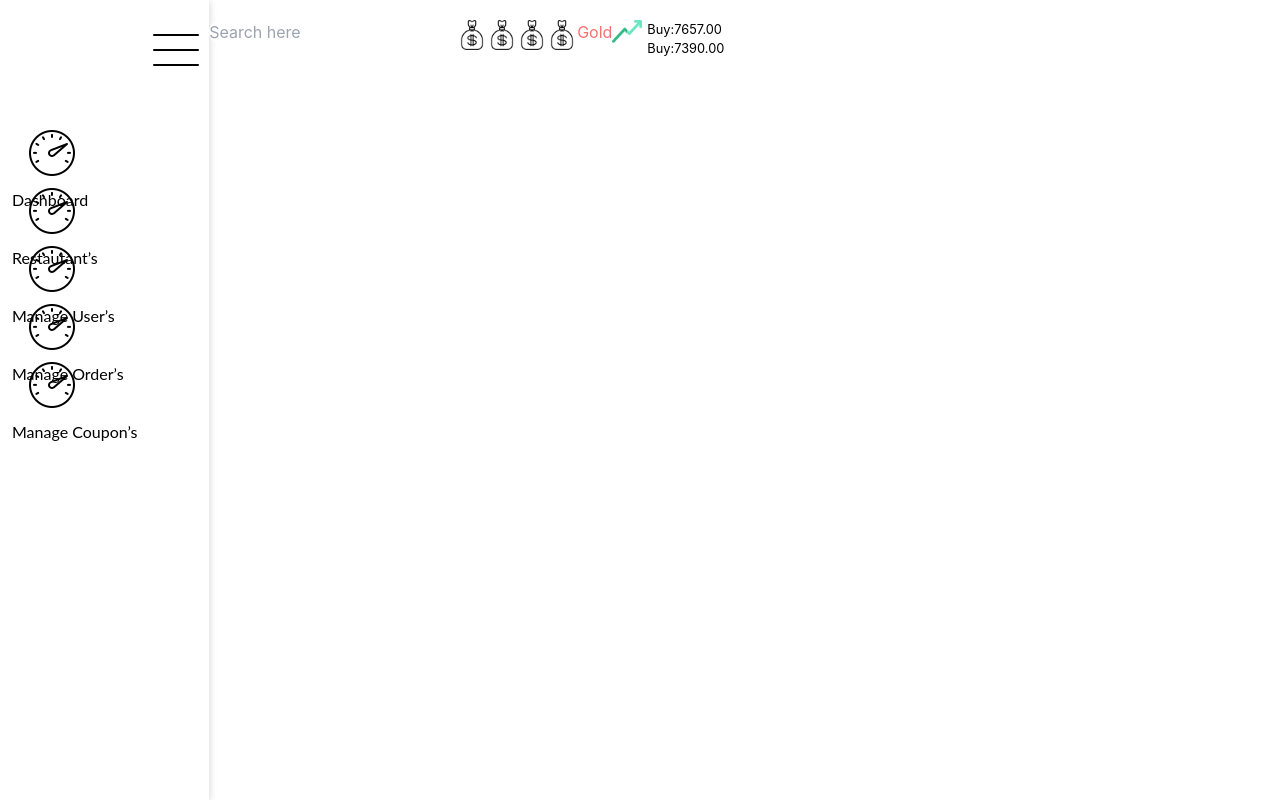
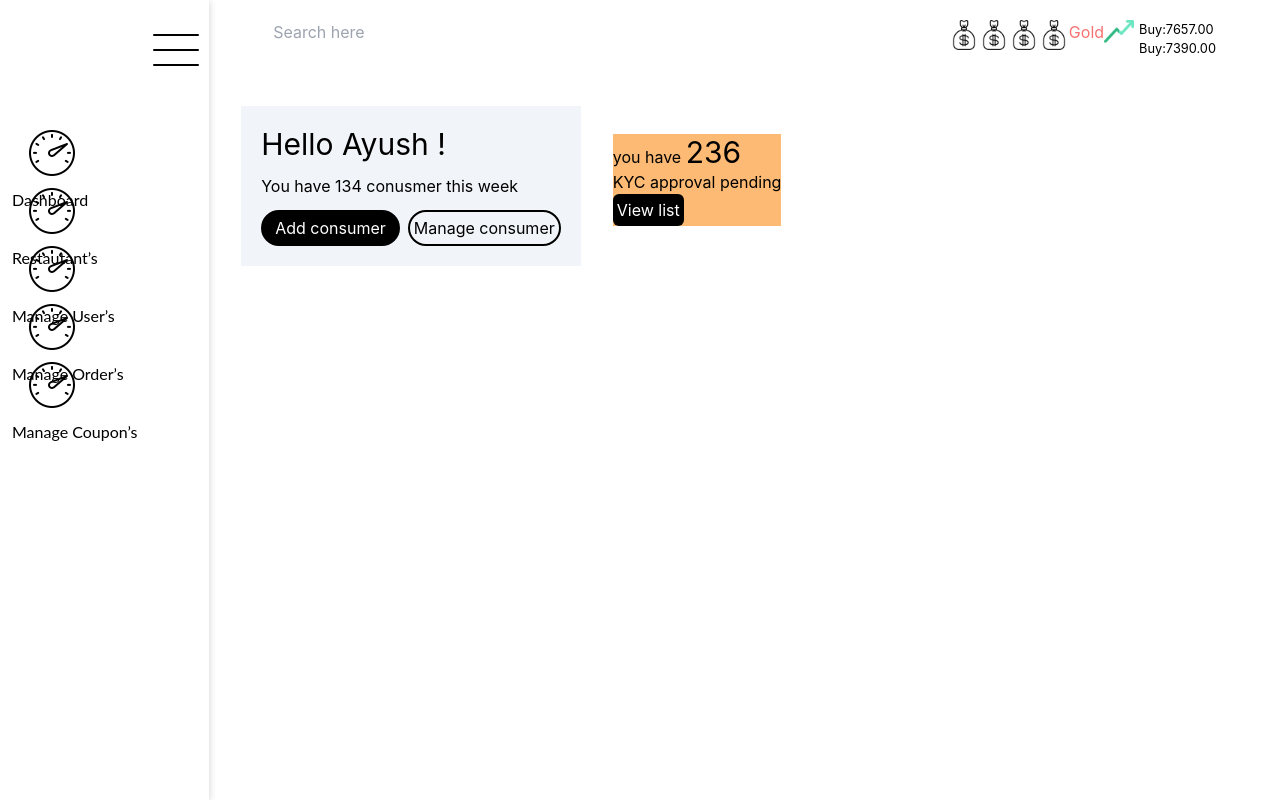
Before and after one commit to Ayushz19/zintlr, a React (Create React App) app: page / in a window 1280 px wide. Built offline with nearby package versions, Linux system fonts and the light colour scheme.

Commit message:
tailwind added

```diff
--- a/src/Components/Page1.css
+++ b/src/Components/Page1.css
@@ -22,6 +22,8 @@
     box-shadow: grey;
     justify-content: space-between;
     display: flex;
+    border-color: black;
+    height: max-content;
 
 }
 
@@ -31,3 +33,17 @@ input{
     /* margin-top: 20px; */
     margin-left: 15px;
 }
+.box-2
+{
+    margin-top: 3rem;
+}
+
+.name-box >*{
+    margin: 5px;
+    margin-left: 20px;
+}
+.add{
+    border-radius: 8px;
+    padding: 6px 15px;
+    margin: 5px;
+}
--- a/src/Components/Page1.js
+++ b/src/Components/Page1.js
@@ -2,20 +2,26 @@ import React from "react";
 import "./Page1.css";
 import money from "./money.png";
 import graph from "./graph.png";
+import working from "./working.png";
 
 const Page1 = () => {
   return (
     <div className="container">
       <div className="box-1">
         <div className="left">
-          <input className="search-bar" type="text" placeholder="Search here" />
+          <input
+            className="rounded-md px-8 ms-8"
+            type="text"
+            placeholder="Search here"
+          />
         </div>
-        <div className="right">
+        <div style={{ flexGrow: 1 }}></div>
+        <div className="me-8  flex">
           <img className="moneybag" src={money} />
           <img className="moneybag" src={money} />
           <img className="moneybag" src={money} />
           <img className="moneybag" src={money} />
-          <div className="gold">
+          <div className="flex  me-8">
             <span className="text-red-400">Gold</span>
             <img className="moneybag" src={graph} />
             <div className="buy">
@@ -25,6 +31,28 @@ const Page1 = () => {
           </div>
         </div>
       </div>
+      <div className="box-2 flex">
+        <div className="name  place-items-start ms-8 max-w-md p-5 bg-slate-100 ">
+          <h2 className="text-3xl">Hello Ayush !</h2>
+          <p className="mt-3">You have 134 conusmer this week</p>
+          <div className=" space-x-2 mt-3 ">
+            <button className="  rounded-full border-2 border-black  bg-black text-white p-1 px-3">
+              Add consumer
+            </button>
+            <button className="border-black rounded-full border-2 p-1 ">
+              Manage consumer
+            </button>
+            {/* <img src={working} className="h-50 w-50" /> */}
+          </div>
+        </div>
+        <div className="kyc m-7 mx-8 bg-orange-300 h-full ">
+          <p>
+            you have <span className="text-3xl">236</span>
+          </p>
+          <p>KYC approval pending</p>
+          <button className="view-list bg-black text-white rounded-md p-1 ">View list</button>
+        </div>
+      </div>
     </div>
   );
 };
--- a/tailwind.config.js
+++ b/tailwind.config.js
@@ -1,5 +1,7 @@
 module.exports = {
-  content: ["./src/**/*.{html,js}"],
+  content: [
+    "./src/**/*.{js,jsx,ts,tsx}",
+  ],
   theme: {
     extend: {},
   },
```
Also changed, not shown: src/Components/working.png (added).
